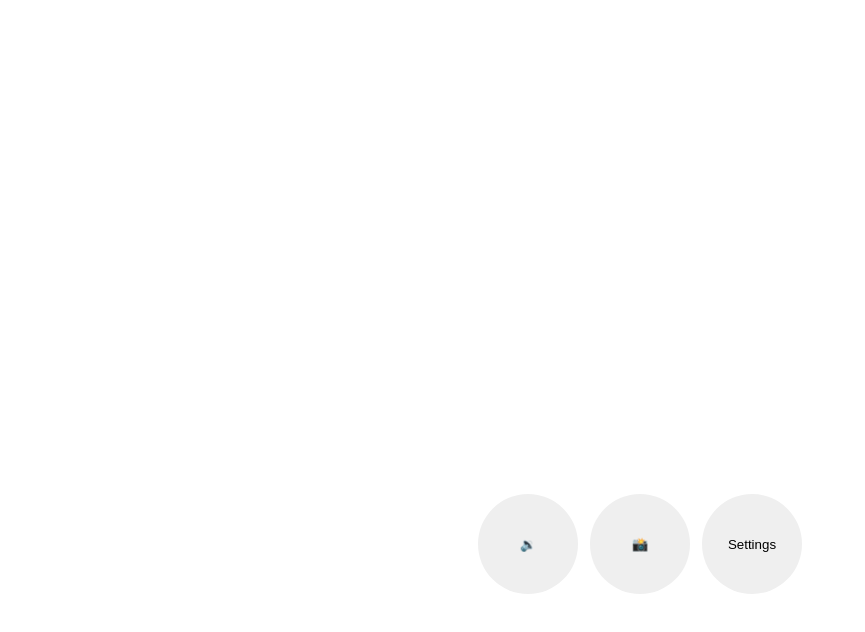
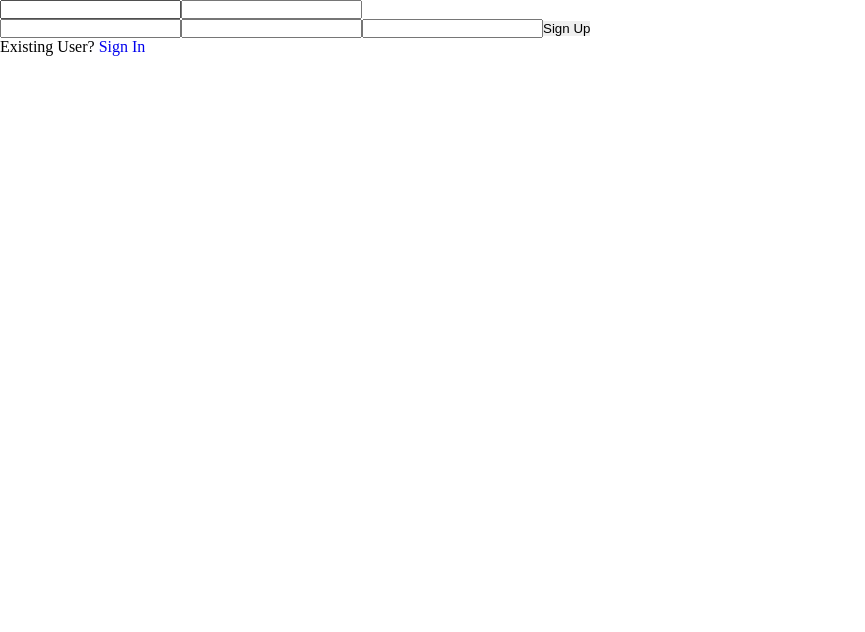
Before and after one commit to BajajGirik/online-interview-platform, a React (Create React App) app: page /signup in a window 1280 px wide. Shown: the top 632 px of the page, without its empty margins (0-865 px from the left). Built offline with nearby package versions, Linux system fonts and the light colour scheme; no server answers.

Commit message:
Add: Authentication form

```diff
--- a/src/App.tsx
+++ b/src/App.tsx
@@ -1,5 +1,6 @@
 import React from "react";
 import { Routes, Route } from "react-router-dom";
+import AuthForm from "./components/authentication";
 import Home from "./components/home";
 import Room from "./components/room";
 
@@ -9,6 +10,8 @@ const App = () => {
       <Routes>
         <Route path="/" element={<Home />} />
         <Route path="/:roomId" element={<Room />} />
+        <Route path="/signin" element={<AuthForm />} />
+        <Route path="/signup" element={<AuthForm signup />} />
       </Routes>
     </div>
   );
--- /dev/null
+++ b/src/components/authentication/index.tsx
@@ -0,0 +1,65 @@
+import React, { useState } from "react";
+import { Link } from "react-router-dom";
+import { UserSigninRequest, UserSignupRequest } from "../../types/api";
+
+type Props = {
+  signup?: boolean;
+};
+
+const AuthForm = ({ signup }: Props) => {
+  const [user, setUser] = useState<UserSignupRequest | UserSigninRequest>({
+    email: "",
+    password: ""
+  });
+  const handleChange = (e: React.ChangeEvent<HTMLInputElement>) => {
+    setUser(prev => ({ ...prev, [e.target.name]: e.target.value }));
+  };
+  const handleSubmit = (e: React.FormEvent<HTMLFormElement>) => {
+    e.preventDefault();
+  };
+  const userSignUpInfo = user as UserSignupRequest;
+  return (
+    <div>
+      <form onSubmit={handleSubmit}>
+        {signup && (
+          <div>
+            <input
+              name="firstName"
+              type="text"
+              value={userSignUpInfo.firstName}
+              onChange={handleChange}
+            />
+            <input
+              name="lastName"
+              type="text"
+              value={userSignUpInfo.lastName}
+              onChange={handleChange}
+            />
+          </div>
+        )}
+        <input name="email" type="email" value={user.email} onChange={handleChange} />
+        <input name="password" type="password" value={user.password} onChange={handleChange} />
+        {signup && (
+          <input
+            name="confirmPassword"
+            type="password"
+            value={userSignUpInfo.confirmPassword}
+            onChange={handleChange}
+          />
+        )}
+        <button type="submit">{signup ? "Sign Up" : "Sign In"}</button>
+      </form>
+      {signup ? (
+        <p>
+          Existing User? <Link to="/signin">Sign In</Link>
+        </p>
+      ) : (
+        <p>
+          New User? <Link to="/signup">Sign Up</Link>
+        </p>
+      )}
+    </div>
+  );
+};
+
+export default AuthForm;
--- /dev/null
+++ b/src/types/api.ts
@@ -0,0 +1,10 @@
+export type UserSigninRequest = {
+  email: string;
+  password: string;
+};
+
+export type UserSignupRequest = UserSigninRequest & {
+  firstName: string;
+  lastName: string;
+  confirmPassword: string;
+};
```
